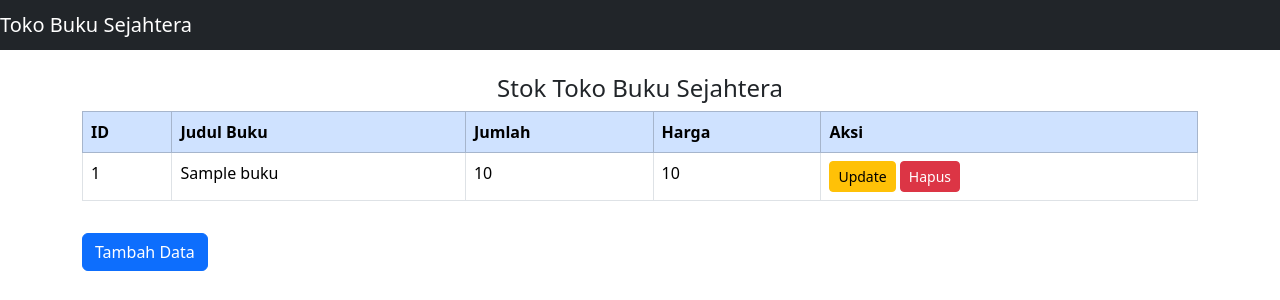
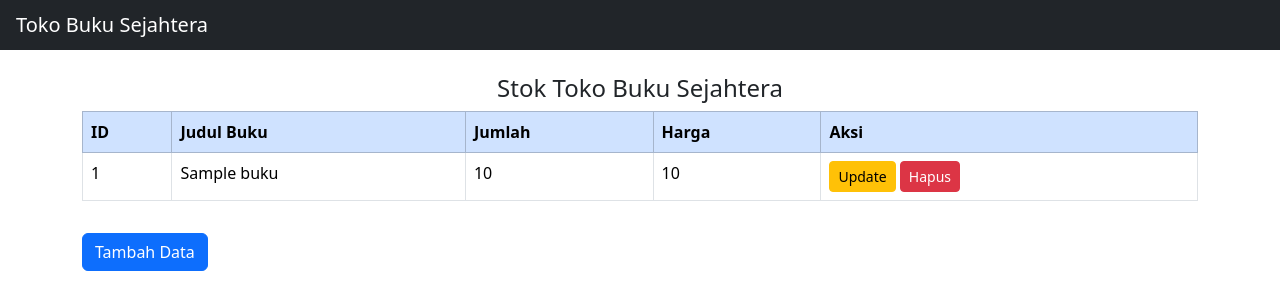
Before and after one commit to faridwidhy/P11_Service, a PHP site: page / in a window 1280 px wide. Shown: the top 300 px of the page. Run offline with PHP 8.4, Linux system fonts and the light colour scheme; tables that the repository leaves empty or names only in its code hold one stand-in row (values such as "Sample post").

Commit message:
Update index.php

```diff
--- a/index.php
+++ b/index.php
@@ -8,7 +8,7 @@
   </head>
   <body>
     <nav class="navbar navbar-dark bg-dark">
-        <span class="navbar-brand mb-0 h1">Toko Buku Sejahtera</span>
+        <span class="navbar-brand ms-3 mb-0 h1">Toko Buku Sejahtera</span>
     </nav>
     <div class="container">
         <br>
```
